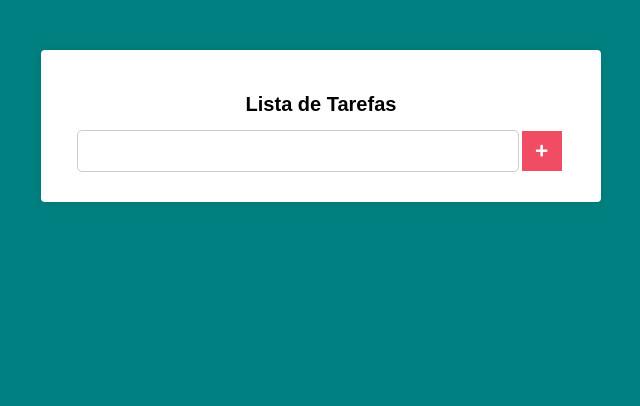
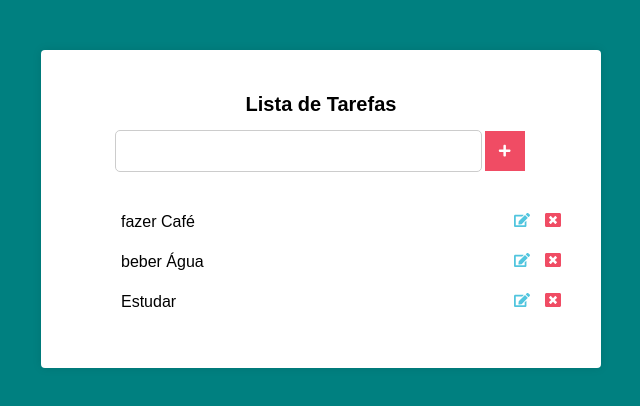
Before and after one commit to FihCapua/lista-tarefas, a React (Create React App) app: page / in a window 1280 px wide. Shown: the top 406 px of the page, without its empty margins (319-959 px from the left). Built offline with nearby package versions, Linux system fonts and the light colour scheme.

Commit message:
map example in ul > li

```diff
--- a/src/components/Main.css
+++ b/src/components/Main.css
@@ -25,7 +25,7 @@
   border: 1px solid #ccc;
   border-radius: 5px;
   outline: none;
-  min-width: 80%;
+  min-width: 65%;
 }
 
 .form button[type="submit"] {
@@ -39,3 +39,39 @@
   align-items: center;
   justify-content: center;
 }
+
+.tarefas {
+  margin-top: 30px;
+}
+
+.tarefas li {
+  display: flex;
+  align-items: center;
+  justify-content: space-between;
+  padding: 10px;
+  transition: all 200ms;
+}
+
+.tarefas li:hover {
+  background-color: #51c5de;
+}
+
+.tarefas li .edit {
+  margin-right: 15px;
+  color: #51c5de;
+}
+
+.tarefas li .delete {
+  color: #f04c64;
+}
+
+.tarefas li .edit,
+.tarefas li .delete {
+  cursor: pointer;
+  transition: all 200ms;
+}
+
+.tarefas li:hover .edit,
+.tarefas li:hover .delete {
+  color: #fff;
+}
--- a/src/components/Main.js
+++ b/src/components/Main.js
@@ -1,10 +1,12 @@
 import React, { Component } from "react";
 import { FaPlus } from "react-icons/fa";
+import { FaEdit, FaWindowClose } from "react-icons/fa";
 import "./Main.css";
 
 export default class Main extends Component {
   state = {
-    newTask: ""
+    newTask: "",
+    tarefas: ["fazer Café", "beber Água", "Estudar"]
   };
 
   handleChange = (e) => {
@@ -14,7 +16,7 @@
   };
 
   render() {
-    const { newTask } = this.state;
+    const { newTask, tarefas } = this.state;
 
     return (
       <div className="main">
@@ -26,6 +28,18 @@
             <FaPlus />
           </button>
         </form>
+
+        <ul className="tarefas">
+          {tarefas.map((tarefa) => (
+            <li key={tarefa}>
+              {tarefa}
+              <div>
+                <FaEdit className="edit" />
+                <FaWindowClose className="delete" />
+              </div>
+            </li>
+          ))}
+        </ul>
       </div>
     );
   }
```
